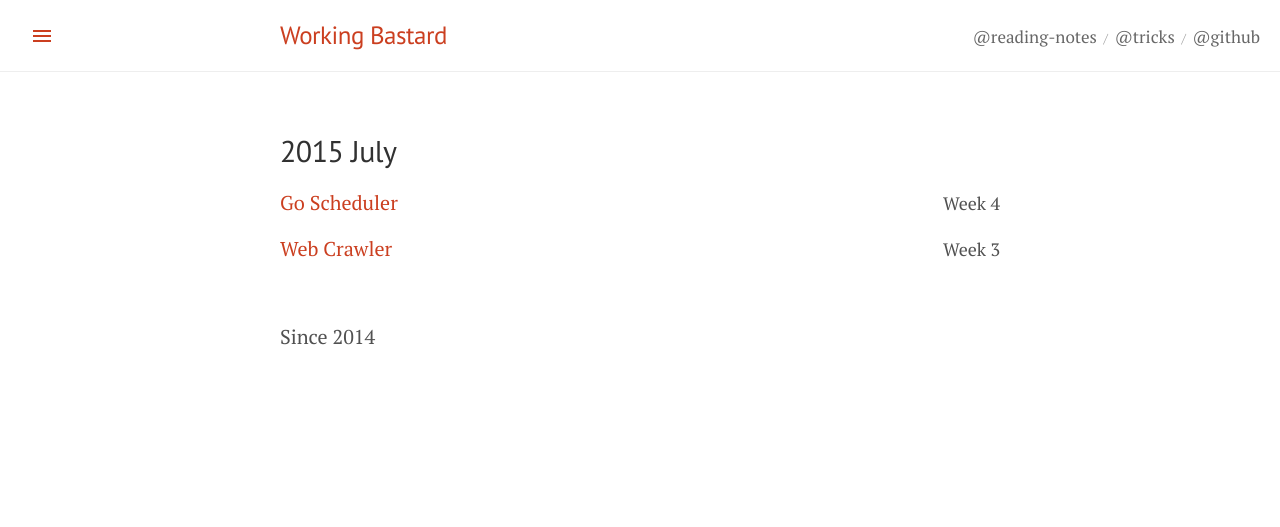
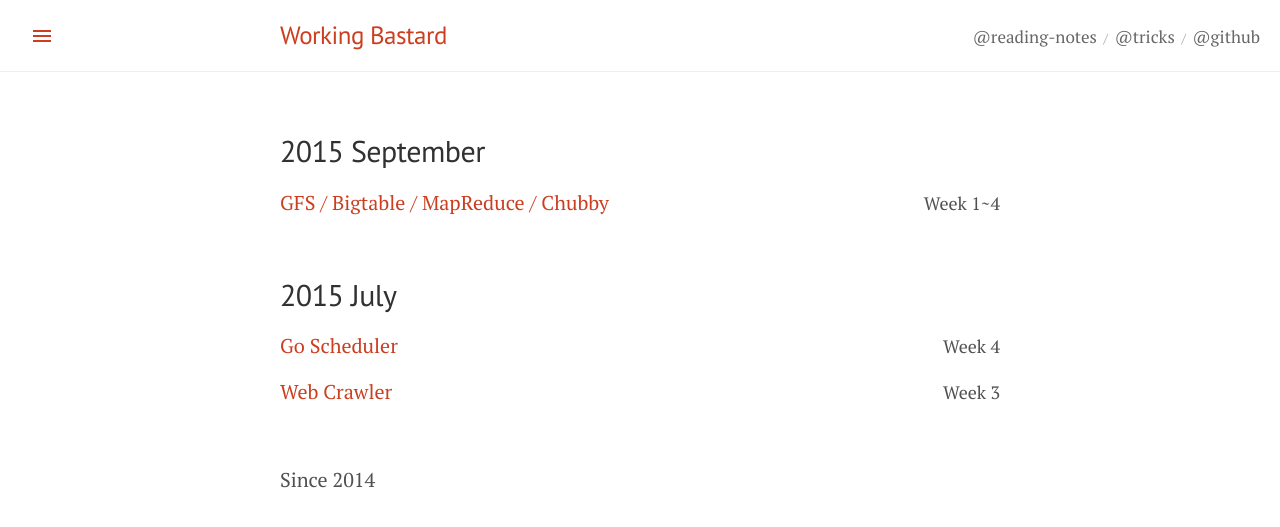
Before and after one commit to bcho/youknowmymind, a Jekyll site: the page built from reading-notes/index.html, in a window 1280 px wide. Shown: the top 527 px of the page. Built offline with Jekyll 4.4.1, drawn with Linux system fonts in a browser that asks for light colours; Markdown is read by kramdown in place of the engine named in the settings.

Commit message:
reading notes: record the reading progress

```diff
--- a/reading-notes/index.html
+++ b/reading-notes/index.html
@@ -2,6 +2,16 @@
 layout: default
 title: Reading Notes
 ---
+
+<div class="block">
+  <h1 class="block-title">2015 September</h1>
+  <ul class="block-list">
+    <li>
+      <a class="block-link" title="The notes are acutally living in the blank side of these papers :)">GFS / Bigtable / MapReduce / Chubby</a>
+      <span class="block-meta">Week 1~4</span>
+    </li>
+  </ul>
+</div>
 
 <div class="block">
   <h1 class="block-title">2015 July</h1>
```
